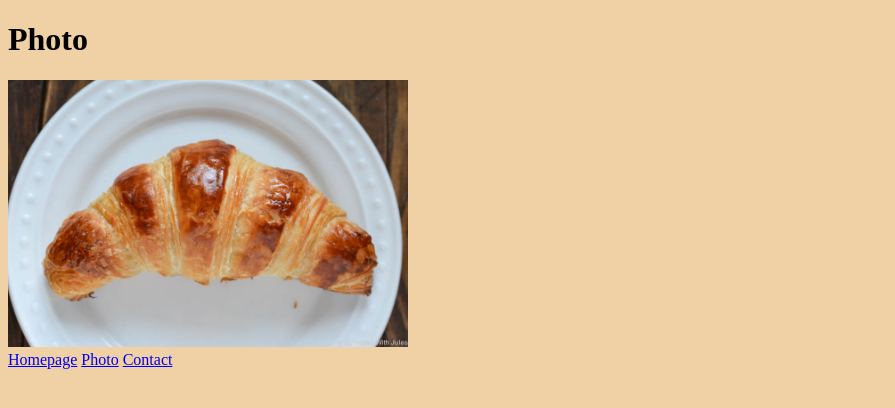
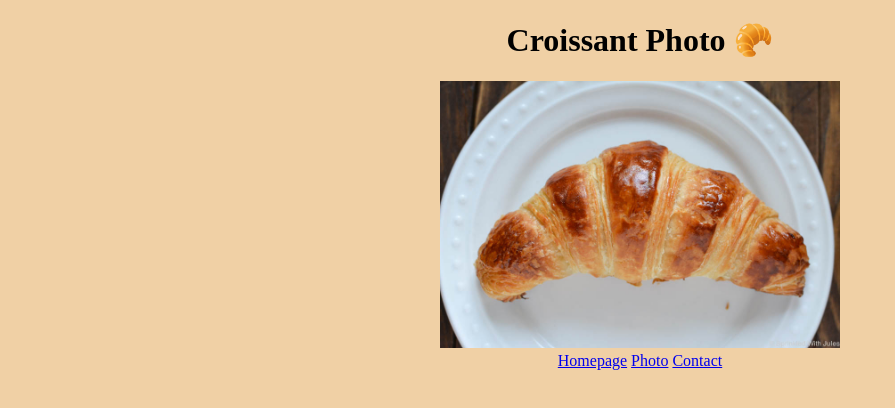
Before and after one commit to SKennedy4123/Croissants, a plain HTML site: page photo.html in a window 1280 px wide. Shown: the whole page, without its empty margins (0-895 px from the left). Drawn offline with Linux system fonts and the light colour scheme.

Commit message:
Edited spacing

```diff
--- a/photo.html
+++ b/photo.html
@@ -8,7 +8,7 @@
     <title>Photo</title>
   </head>
   <body>
-    <h1>Photo</h1>
+    <h1>Croissant Photo 🥐</h1>
     <img src="src/croissant.jpg" />
     <footer>
       <a href="/">Homepage</a>
--- a/style/style.css
+++ b/style/style.css
@@ -1,7 +1,9 @@
 body {
     background: rgb(240, 208, 165);
+    text-align: center;
 }
 
 img {
     max-width: 400px;
+    align-items: center;
 }
```
Also changed, not shown: contact.html (+4 -1 lines), index.html (+1 -1 lines).
